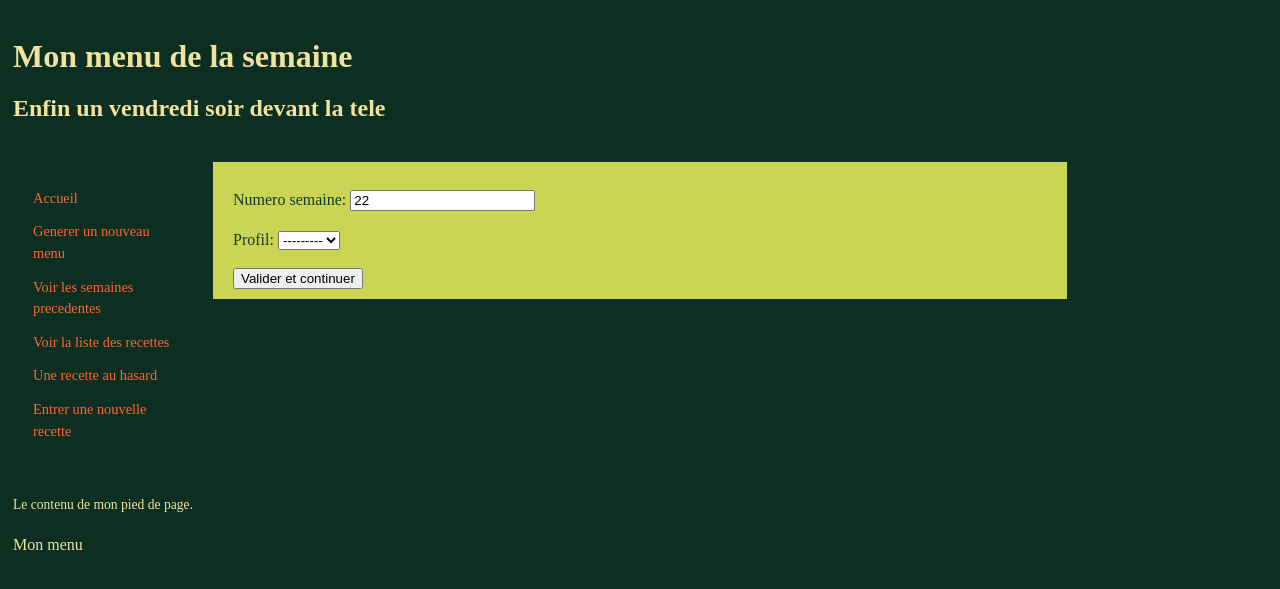
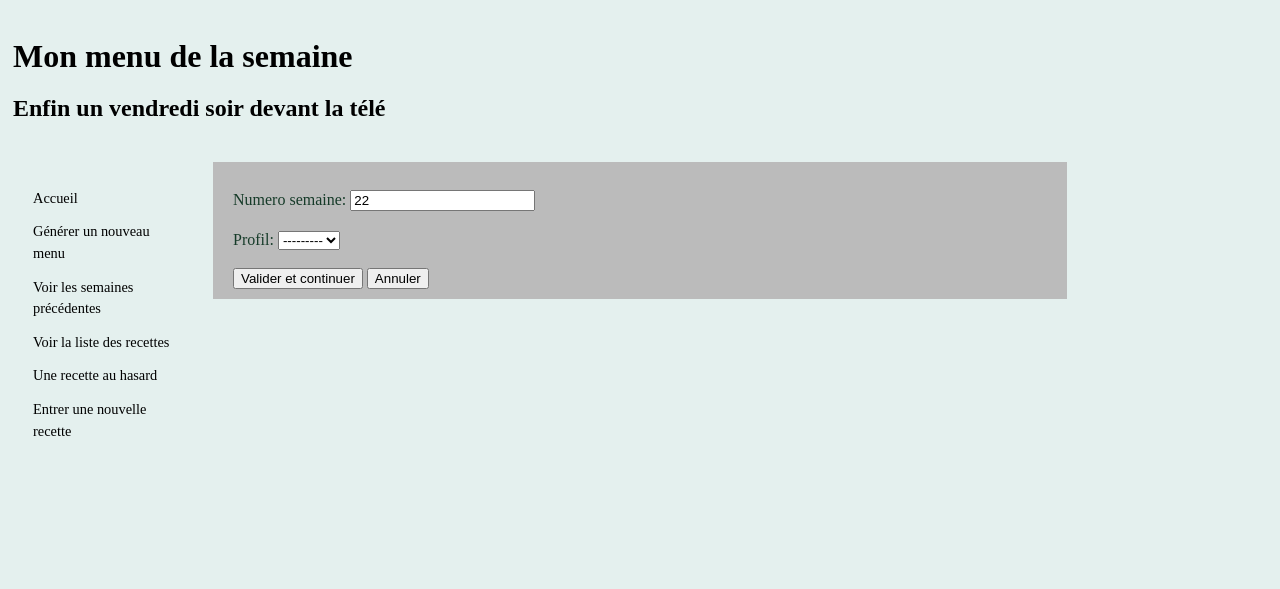
Before and after one commit to VincGit/menu_semaine, a Django app: page /menu/menu/generer_semaine/ in a window 1280 px wide. Shown: the top 589 px of the page. Run offline with Django 3.2, Linux system fonts and the light colour scheme; data that the repository does not hold is empty.

Commit message:
Plein de petits fix, les accents, le bouton de nouvelle proposition, nouveau css

```diff
--- a/menu/forms.py
+++ b/menu/forms.py
@@ -6,7 +6,7 @@ from .models import *
 class RecetteForm(forms.ModelForm):
     class Meta:
         model = Recette
-        fields = ('nom', 'recette', 'commentaire', 'lien', 'categorie', 'saison', 'ingredients', 'OK_invites')
+        fields = ('nom', 'ingredients', 'saison', 'categorie', 'recette', 'commentaire', 'lien', 'OK_invites')
 
 
 class RepasForm(forms.ModelForm):
--- a/menu/templates/menu/accueil.html
+++ b/menu/templates/menu/accueil.html
@@ -1,6 +1,6 @@
 {% extends "base.html" %}
-{% block title %}Enfin un vendredi soir devant la tele{% endblock %}
+{% block title %}Enfin un vendredi soir devant la télé{% endblock %}
 {% block contenu %}
-    <p><a href="{% url "menu.views.generer_semaine"%}">Generer une nouvelle semaine</a> </p>
-    <p><a href="{% url "menu.views.liste_semaines_precedentes"%}">Voir les semaines precedentes</a></p>
+    <p><a href="{% url "menu.views.generer_semaine"%}">Générer un nouveau menu</a> </p>
+    <p><a href="{% url "menu.views.liste_semaines_precedentes"%}">Voir les semaines précédentes</a></p>
 {% endblock %}
--- a/menu/templates/menu/detail_recette.html
+++ b/menu/templates/menu/detail_recette.html
@@ -1,10 +1,10 @@
 {% extends "base.html" %}
-{% block title %}Detail de la recette {{recette.nom }}{% endblock %}
+{% block title %}Détail de la recette {{recette.nom }}{% endblock %}
 {% block contenu %}
     <div>
         <a href="{% url "menu.views.editer_recette" id %}">Editer la recette</a>
         <h2>{{ recette.nom }}</h2>
-        <p>Categorie :
+        <p>Catégorie :
         {% for categorie in categories %}
             {{ categorie.nom }}
         {% endfor %}
@@ -24,7 +24,7 @@
     </div>
 
     <div>
-        <h3>Ingredients</h3>
+        <h3>Ingrédients</h3>
         <p>
         {% for ingredient in ingredients %}
             {{ ingredient.nom}} </p>
--- a/menu/templates/menu/generer_nouvelle_semaine.html
+++ b/menu/templates/menu/generer_nouvelle_semaine.html
@@ -4,5 +4,6 @@
     <form action="{% url "menu.views.generer_semaine" %}" method="post">
     {% csrf_token %}
     {{ form_semaine.as_p }}
-    <input type="submit" value="Valider et continuer" />
+    <input type="submit" name = 'submit' value="Valider et continuer" />
+    <input type="submit" name = 'cancel' value="Annuler" />
 {% endblock %}
--- a/menu/templates/menu/liste_recette.html
+++ b/menu/templates/menu/liste_recette.html
@@ -5,7 +5,8 @@
 
 
     {% for recette in liste_recette %}
-        <p>{{ recette.nom }} : <a href="{% url "menu.views.voir_detail" recette.id %}">Voir le detail</a>
-        </p>
+    <p>
+    <a href="{% url "menu.views.voir_detail" recette.id %}">{{ recette.nom }}</a>
+    </p>
     {% endfor %}
 {% endblock %}
--- a/menu/templates/menu/recette_aleatoire.html
+++ b/menu/templates/menu/recette_aleatoire.html
@@ -3,8 +3,8 @@
 {% block contenu %}
     <div class="article">
     <h2>{{ recette.nom }}
-    (categorie : {{ recette.categorie.nom }} / saison : {{recette.saison.nom}})</h2>
-    <p>Recette entree le {{ recette.date|date:"DATE_FORMAT" }}</p>
+    (catégorie : {{ recette.categorie.nom }} / saison : {{recette.saison.nom}})</h2>
+    <p>Recette entrée le {{ recette.date|date:"DATE_FORMAT" }}</p>
     <h3>Recette</h3>
     <p>{{ recette.recette|linebreaks }}</p>
     <h3>Commentaires</h3>
--- a/menu/templates/menu/voir_liste_semaine.html
+++ b/menu/templates/menu/voir_liste_semaine.html
@@ -1,7 +1,7 @@
 {% extends "base.html" %}
 {% block title %}La liste des semaines remplies{% endblock %}
 {% block contenu %}
-    <h2>Cliquer pour voir/modifier une semaine</h2>
+    <h2>Cliquer pour voir ou modifier une semaine</h2>
     {% for semaine in liste_semaine %}
         <p><a href="{% url "menu.views.voir_semaine" semaine.id %}">Semaine {{ semaine.numero_semaine }}</a>
         </p>
--- a/menu/views.py
+++ b/menu/views.py
@@ -27,47 +27,55 @@ def editer_recette(request, id):
 def generer_semaine(request):
     if request.method == 'POST':
         semaine_id = request.session.get('semaine_id')
-        if semaine_id:
+        if 'submit' in request.POST:
+            if semaine_id:
+                semaine = models.SemaineRempli.objects.get(id=semaine_id)
+                # On modifie la semaine avec les donnees recuperees
+                form = forms.SemaineRempli(request.POST, instance=semaine)
+                if form.is_valid():
+                    # numero_semaine = form.cleaned_data['numero_semaine']
+                    # print(numero_semaine)
+                    # if verifier_semaine_duplique(request, numero_semaine):
+                    # return render(request, 'menu/generer_nouvelle_semaine.html',
+                    # {"form_semaine": form})
+                    form.save()
+                    # on recupere une reference de repas (ete, automne, ...)
+                    # et on creer un repas en fonction de ca
+                    # TODO
+                    print(form.cleaned_data['profil'])
+                    reference_saison = models.ReferenceSaison.objects.filter(nom=
+                                                                             form.cleaned_data['profil'])
+                    liste_reference_repas = models.ReferenceRepas.objects.filter(
+                        profil=reference_saison)
+
+                    # TO DO ; gerer le profil precedent
+
+                    # Pour chaque repas de reference, on cree une instance de repas
+                    # en copiant les parametres de la reference
+                    # on l'associe a la semaine en cours de creation
+                    for reference_repas in liste_reference_repas:
+                        repas = models.Repas(nom=reference_repas.nom,
+                                             ordre=reference_repas.ordre,
+                                             actif=reference_repas.actif,
+                                             libre_choix=reference_repas.libre_choix,
+                                             invite=reference_repas.invite,
+                                             semaine=semaine)
+                        repas.save()
+                        repas.saison = reference_repas.saison.all()
+                        repas.categorie = reference_repas.categorie.all()
+                        repas.save()
+                    return redirect('editer_profil_semaine')
+                else:
+                    return render(request, 'menu/generer_nouvelle_semaine.html',
+                                  {"form_semaine": form})
+        else:
+            #it means the user want to cancel the week menu creation
+            #we delete the week
+            print("The week will be deleted")
             semaine = models.SemaineRempli.objects.get(id=semaine_id)
-            # On modifie la semaine avec les donnees recuperees
-            form = forms.SemaineRempli(request.POST, instance=semaine)
-            if form.is_valid():
-                # numero_semaine = form.cleaned_data['numero_semaine']
-                # print(numero_semaine)
-                # if verifier_semaine_duplique(request, numero_semaine):
-                # return render(request, 'menu/generer_nouvelle_semaine.html',
-                # {"form_semaine": form})
-                # if form.is_valid():
-                form.save()
-                # on recupere une reference de repas (ete, automne, ...)
-                # et on creer un repas en fonction de ca
-                # TODO
-                print(form.cleaned_data['profil'])
-                reference_saison = models.ReferenceSaison.objects.filter(nom=
-                                                                         form.cleaned_data['profil'])
-                liste_reference_repas = models.ReferenceRepas.objects.filter(
-                    profil=reference_saison)
+            semaine.delete()
+            return render(request, 'menu/accueil.html')
 
-                # TO DO ; gerer le profil precedent
-
-                # Pour chaque repas de reference, on cree une instance de repas
-                # en copiant les parametres de la reference
-                # on l'associe a la semaine en cours de creation
-                for reference_repas in liste_reference_repas:
-                    repas = models.Repas(nom=reference_repas.nom,
-                                         ordre=reference_repas.ordre,
-                                         actif=reference_repas.actif,
-                                         libre_choix=reference_repas.libre_choix,
-                                         invite=reference_repas.invite,
-                                         semaine=semaine)
-                    repas.save()
-                    repas.saison = reference_repas.saison.all()
-                    repas.categorie = reference_repas.categorie.all()
-                    repas.save()
-                return redirect('editer_profil_semaine')
-            else:
-                return render(request, 'menu/generer_nouvelle_semaine.html',
-                              {"form_semaine": form})
     else:
         semaine = models.SemaineRempli()
         semaine.save()
@@ -118,7 +126,6 @@ def generer_menu(request):
         formset = repas_form_set(request.POST, queryset=semaine.repas_set.all().order_by('ordre'))
 
         if formset.is_valid():
-            formset.save()
             return render(request, 'menu/generer_menu.html', {'repas_semaine': semaine})
         else:
             print("forme pas valide")
@@ -132,6 +139,7 @@ def generer_menu(request):
             recettes = trouver_recette(repas)
             if recettes:
                 repas.recette = random.choice(recettes)
+                print("Repas id = {}".format(repas.id))
             else:
                 print('pas de recette trouve')
                 pass
@@ -141,6 +149,18 @@ def generer_menu(request):
         formset = repas_form_set(queryset=semaine.repas_set.all().order_by('ordre'))
         return render(request, 'menu/generer_menu.html', {'repas_semaine': semaine, 'formset': formset})
 
+
+def reediter_menu_semaine(request):
+    print('reediter_menu_semaine')
+    semaine_id = request.session.get('semaine_id')
+    semaine = models.SemaineRempli.objects.get(id=semaine_id)
+    # On cree un formset avec sur le model Repas
+    repas_form_set = modelformset_factory(models.Repas, fields=('saison', 'categorie', 'recette'),
+                                          widgets={'categorie': forms.forms.CheckboxSelectMultiple(),
+                                                   'saison': forms.forms.CheckboxSelectMultiple()}, extra=0)
+
+    formset = repas_form_set(queryset=semaine.repas_set.all().order_by('ordre'))
+    return render(request, 'menu/generer_menu.html', {'repas_semaine': semaine, 'formset': formset})
 
 def menu_modifier(request, form_id):
     print('menu_modifier')
@@ -155,24 +175,28 @@ def menu_modifier(request, form_id):
         # On modifie la semaine avec les donnees recuperees
         formset = repas_form_set(request.POST, queryset=semaine.repas_set.all().order_by('ordre'))
 
-        print("formset")
-        print(dir(formset))
-        #print(formset.queyset())
-        print("formset.data")
+        print("request.POST")
+        print(request.POST)
+
+        print("formset.get_queryset()")
         print(formset.get_queryset())
 
         if formset.is_valid():
             formset.save()
-            # on recupere le repas a changer
+            print("formset.get_queryset() after save")
+            print(formset.get_queryset())
+            #on recupere le repas a changer
             repas = semaine.repas_set.get(id=form_id)
-            print(repas)
+
+            # we get an associated list of matching receipts
             recettes = trouver_recette(repas)
-            print(recettes)
-            # si le plat est trouve, on en choisit un au hasard
+            # if receipts are found we chose one
             if recettes:
                 repas.recette = random.choice(recettes)
             else:
                 repas.recette = None
+            print("nouveau repas")
+            print(repas)
             repas.save()
             formset = repas_form_set(queryset=semaine.repas_set.all().order_by('ordre'))
             return render(request, 'menu/generer_menu.html', {'repas_semaine': semaine, 'formset': formset})
@@ -182,8 +206,6 @@ def menu_modifier(request, form_id):
             return render(request, 'menu/generer_menu.html',  {'repas_semaine': semaine, 'formset': formset})
     else:
         print("On ne devrait pas etre ici")
-
-
 
 def entrer_recette(request):
     if request.method == 'POST':  # S'il s'agit d'une requête POST
@@ -251,14 +273,6 @@ def voir_semaine(request, semaine_id):
         return render(request, 'menu/generer_menu.html')
 
 
-def reediter_menu_semaine(request):
-    semaine_id = request.session.get('semaine_id')
-    semaine = models.SemaineRempli.objects.get(id=semaine_id)
-    form = forms.SemaineRempli(instance=semaine)
-    return render(request, 'menu/generer_menu.html',
-                  {'repas_semaine': semaine, 'form': form})
-
-
 def trouver_recette(repas):
     query_object = Q()
     requete_trouve = False
@@ -273,9 +287,9 @@ def trouver_recette(repas):
         nom_saison = [saison.nom for saison in repas.saison.all()]
         nom_categorie = [categorie.nom for categorie
                          in repas.categorie.all()]
-        if "Indifferent" in nom_saison:
+        if "Indifférent" in nom_saison:
             print("saison indifferent")
-            if "Indifferent" in nom_categorie:
+            if "Indifférent" in nom_categorie:
                 print("et cat indifferente")
                 requete_trouve = True
                 # pas de critere donc la query est vide
@@ -284,24 +298,24 @@ def trouver_recette(repas):
                 requete_trouve = True
                 requete_vide = False
                 query_object = Q(categorie__in=repas.categorie.all()) | \
-                               Q(categorie__nom="Indifferent")
+                               Q(categorie__nom="Indifférent")
 
         if not requete_trouve:
-            if "Indifferent" in nom_categorie:
+            if "Indifférent" in nom_categorie:
                 print("cat indifferente")
                 requete_trouve = True
                 requete_vide = False
                 query_object = Q(saison__in=repas.saison.all()) | \
-                               Q(saison__nom="Indifferent")
+                               Q(saison__nom="Indifférent")
             else:
                 print("tout compte")
                 requete_trouve = True
                 requete_vide = False
                 query_object = Q(categorie__in=repas.categorie.all()) | \
-                               Q(categorie__nom="Indifferent")
+                               Q(categorie__nom="Indifférent")
 
                 query_object.add(Q(saison__in=repas.saison.all()) |
-                                 Q(saison__nom="Indifferent"), Q.AND)
+                                 Q(saison__nom="Indifférent"), Q.AND)
         # enfin, on regarde s'il y a des invites
         if repas.invite:
             print("repas invite")
--- a/static/css/style.css
+++ b/static/css/style.css
@@ -16,8 +16,8 @@
 
 /* Général */
 body {
-    color: #F0E39E;
-    background: #0C2F22;
+    color: #000000;
+    background: #E4F0EE;
 }
 
 a.button {
@@ -43,28 +43,23 @@ strong {
     color: #A1B55D;
 }
 
-/* Bloc central contenant #navigation et #contenu
-#centre {
-    background: url(img/07-colonnes.png) repeat-y; /* Voir -> Note 1 */
-}
-
 
 */
 /* Navigation */
 #navigation {
-    background: #181A12; /* -> 2 */
+    background: #000000; /* -> 2 */
 }
 #navigation a {
-    color: #FF6533;
+    color: #000000;
 }
 #navigation a:hover, #navigation a:focus {
-    background: #000000;
+    background: #00FFFF;
 }
 
 /* Contenu principal */
 #contenu {
     color: #163B29;
-    background: #cbd555; /* -> 2 */
+    background: #BBBBBB; /* -> 2 */
 }
 #contenu a {
     color: #332510;
--- a/templates/base.html
+++ b/templates/base.html
@@ -15,7 +15,7 @@
 		Mon menu de la semaine
 	</h1>
 	<h2>
-		Enfin un vendredi soir devant la tele
+		Enfin un vendredi soir devant la télé
 	</h2>
 {% endblock %}
 </div>
@@ -24,8 +24,8 @@
 	<div id="navigation">
 		<ul>
 			<li><a href="{% url "menu.views.accueil" %}">Accueil</a></li>
-			<li><a href="{% url "menu.views.generer_semaine"%}">Generer un nouveau menu</a></li>
-			<li><a href="{% url "menu.views.liste_semaines_precedentes"%}">Voir les semaines precedentes</a></li>
+			<li><a href="{% url "menu.views.generer_semaine"%}">Générer un nouveau menu</a></li>
+			<li><a href="{% url "menu.views.liste_semaines_precedentes"%}">Voir les semaines précédentes</a></li>
 			<li><a href="{% url "menu.views.liste_recette"%}">Voir la liste des recettes</a></li>
 			<li><a href="{% url "menu.views.recette_aleatoire"%}">Une recette au hasard</a></li>
 			<li><a href="{% url "menu.views.entrer_recette"%}">Entrer une nouvelle recette</a></li>
@@ -47,9 +47,9 @@
 	</div><!-- #centre -->
 
     <div id="pied">
-        <p>Le contenu de mon pied de page. </p>
+        <p> </p>
     </div><!-- #pied -->
-    <footer>Mon menu</footer>
+    <footer></footer>
 
 </div><!-- #global -->
 
```
Also changed, not shown: menu/models.py (+4 -4 lines), menu/templates/menu/generer_menu.html (+49 -51 lines), 1 other file.
